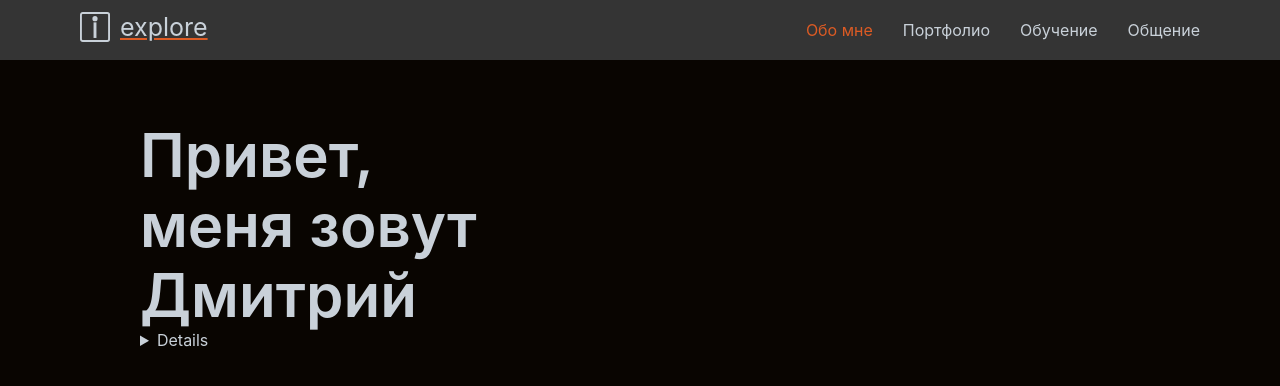
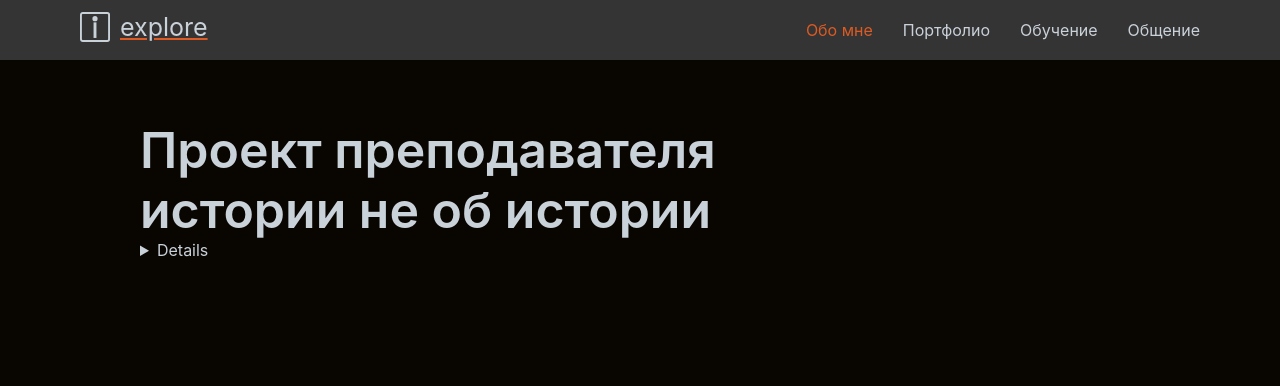
Before and after one commit to DzmitryMiankou/my-app, a React (Create React App) app: page / in a window 1280 px wide. Shown: the top 386 px of the page. Built offline with nearby package versions, Linux system fonts and the light colour scheme.

Commit message:
upDate Structure

```diff
--- a/src/App.css
+++ b/src/App.css
@@ -23,7 +23,7 @@ h4,
 h5,
 h6 {
   font-weight: 600;
-  font-size: 60px;
+  font-size: 50px;
   color: #c9d1d9;
-  line-height: 70px;
+  line-height: 60px;
 }
--- a/src/components/main/Main.jsx
+++ b/src/components/main/Main.jsx
@@ -4,7 +4,9 @@ import styleMain from "./Main.module.css";
 const Main = () => {
   return (
     <div className={styleMain.about}>
-      <h1 className={styleMain.h1}>Привет, меня зовут Дмитрий</h1>
+      <h1 className={styleMain.h1}>
+        Проект преподавателя истории не об истории
+      </h1>
       <details>
         <summary>Details</summary>
         <div className={styleMain.list}>
--- a/src/components/main/Main.module.css
+++ b/src/components/main/Main.module.css
@@ -1,6 +1,7 @@
 .about {
   color: #c9d1d9;
-  width: 40%;
+
+  max-width: 600px;
 }
 .list {
   display: flex;
```
